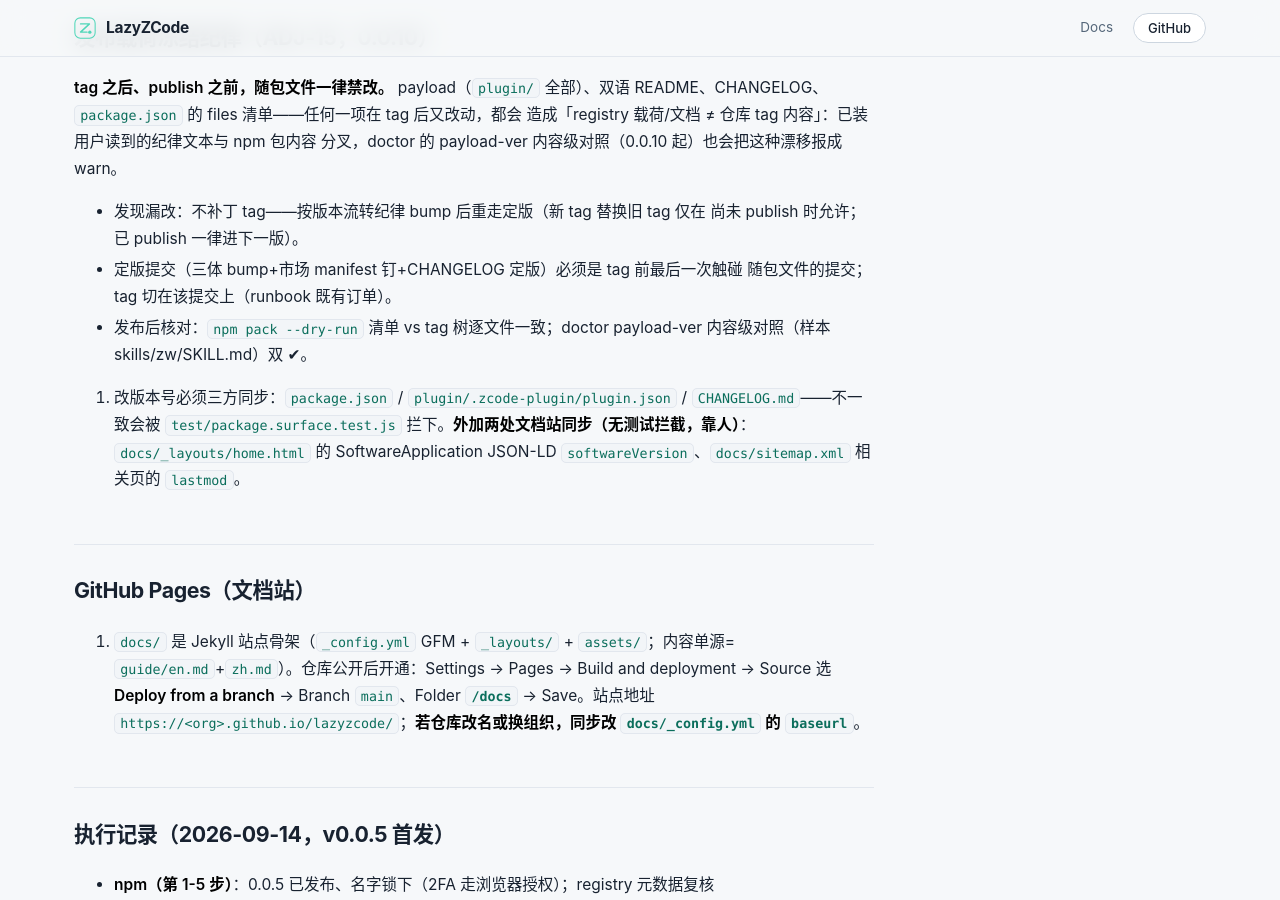
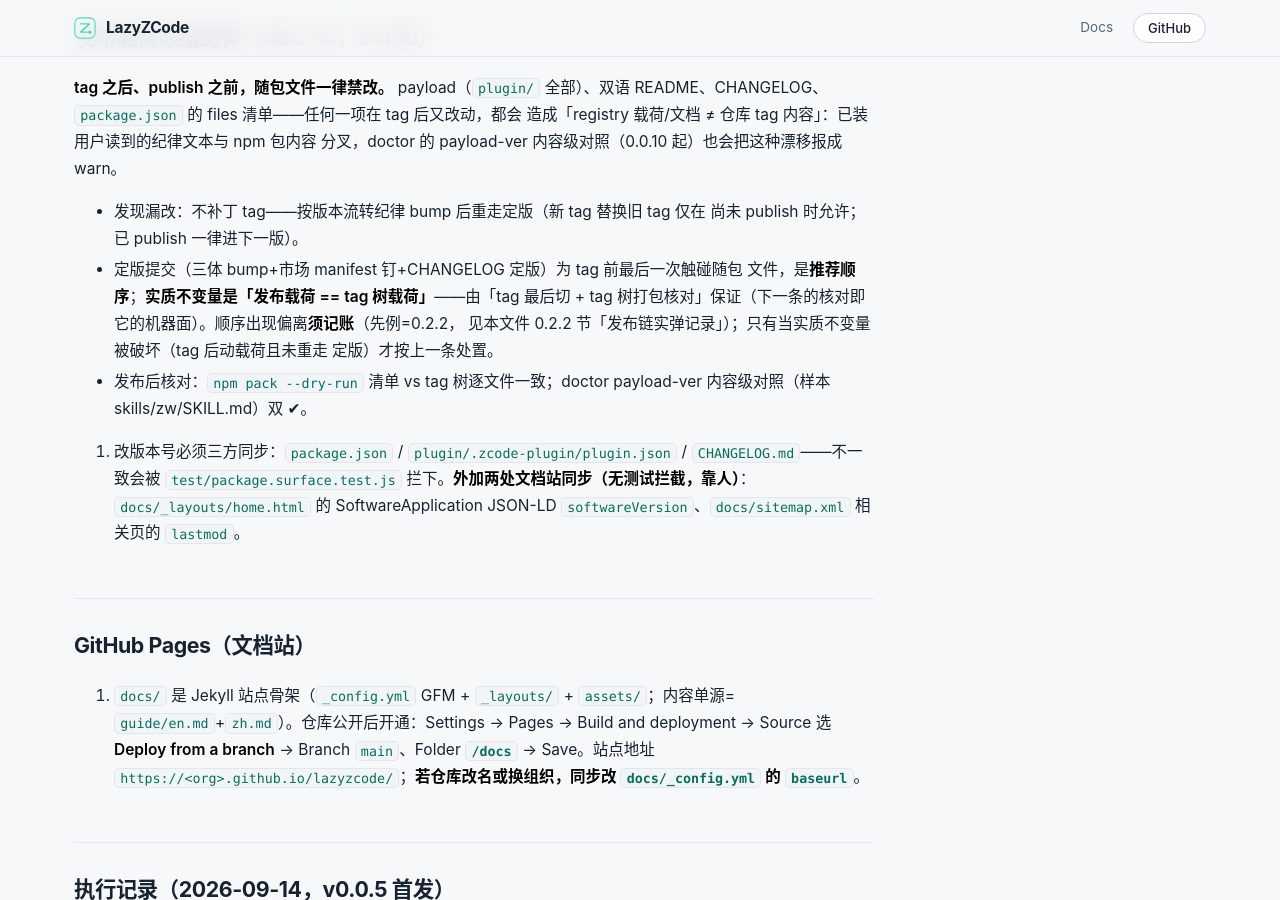
Before and after one commit to Acfufu/lazyzcode, a Jekyll site: the page built from docs/release-checklist.md, in a window 1280 px wide and 900 px high, scrolled down 2265 px. Built offline with Jekyll 4.4.1, drawn with Linux system fonts in a browser that asks for light colours; our own code applies the rules of GitHub Pages for plain Markdown files.

Commit message:
docs(checklist): the ADJ-15 invariant is payload==tag tree, the commit order is the recommended way
Goal: v023-followup#N4

```diff
--- a/docs/release-checklist.md
+++ b/docs/release-checklist.md
@@ -49,8 +49,11 @@ README、CHANGELOG、`package.json` 的 files 清单——任何一项在 tag
 
 - 发现漏改：不补丁 tag——按版本流转纪律 bump 后重走定版（新 tag 替换旧 tag 仅在
   尚未 publish 时允许；已 publish 一律进下一版）。
-- 定版提交（三体 bump+市场 manifest 钉+CHANGELOG 定版）必须是 tag 前最后一次触碰
-  随包文件的提交；tag 切在该提交上（runbook 既有订单）。
+- 定版提交（三体 bump+市场 manifest 钉+CHANGELOG 定版）为 tag 前最后一次触碰随包
+  文件，是**推荐顺序**；**实质不变量是「发布载荷 == tag 树载荷」**——由「tag 最后切 +
+  tag 树打包核对」保证（下一条的核对即它的机器面）。顺序出现偏离**须记账**（先例=0.2.2，
+  见本文件 0.2.2 节「发布链实弹记录」）；只有当实质不变量被破坏（tag 后动载荷且未重走
+  定版）才按上一条处置。
 - 发布后核对：`npm pack --dry-run` 清单 vs tag 树逐文件一致；doctor payload-ver
   内容级对照（样本 skills/zw/SKILL.md）双 ✔。
 
```
